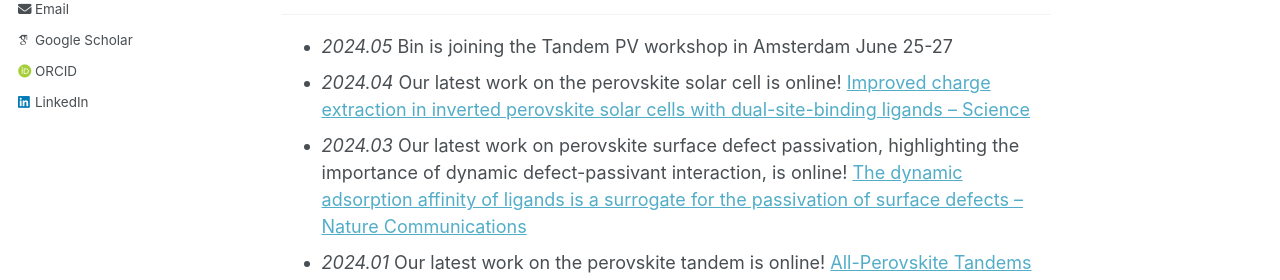
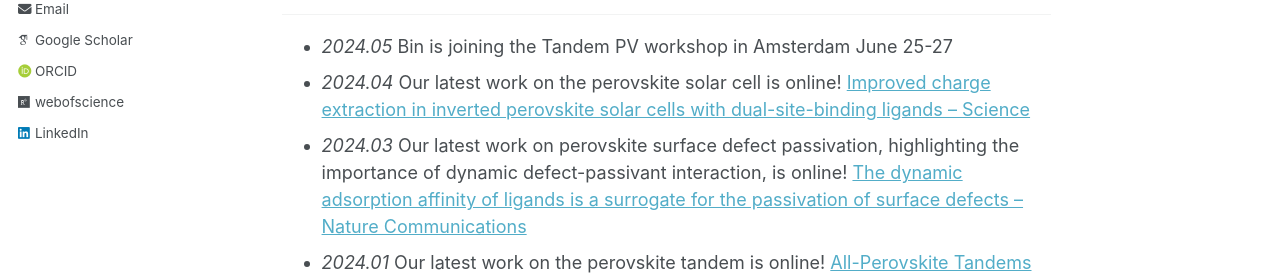
Before and after one commit to chenbinzero/chenbinzero.github.io, a Jekyll site: the page built from _pages/about.md, in a window 1280 px wide. Shown: the part 379-659 px from the top of the page. Built offline with Jekyll 4.4.1, drawn with Linux system fonts in a browser that asks for light colours; some web fonts are replaced.

Commit message:
Webofscience

```diff
--- a/_config.yml
+++ b/_config.yml
@@ -35,7 +35,7 @@ author:
   googlescholar    : "https://scholar.google.com/citations?user=H001jmIAAAAJ&hl=en"
   # impactstory      : # URL
   orcid            : "https://orcid.org/0000-0002-2106-7664"
-  webofscienceresearcher: "https://www.webofscience.com/wos/author/record/H-7618-2019"
+  webofscience: "https://www.webofscience.com/wos/author/record/H-7618-2019"
  # semantic         : # URL
  # pubmed           : "https://www.ncbi.nlm.nih.gov/pubmed/?term=john+snow"
  # researchgate     : # URL
--- a/_includes/author-profile.html
+++ b/_includes/author-profile.html
@@ -58,6 +58,10 @@
       {% endif %}
       {% if author.researchgate %}
         <li><a href="{{ author.researchgate }}"><i class="fab fa-fw fa-researchgate icon-pad-right" aria-hidden="true"></i>ResearchGate</a></li>
+      {% endif %}
+
+      {% if author.webofscience %}
+        <li><a href="{{ author.webofscience }}"><i class="fab fa-fw fa-researchgate icon-pad-right" aria-hidden="true"></i>webofscience</a></li>
       {% endif %}
 
       <!-- Font Awesome icons / Repositories and software development -->
```
Also changed, not shown: 1 other file.
